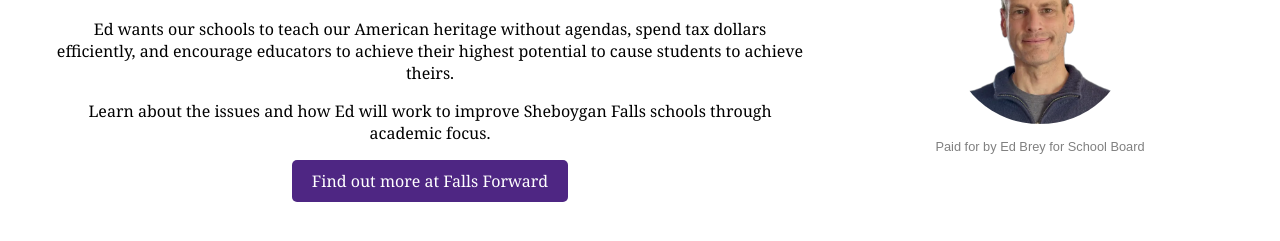
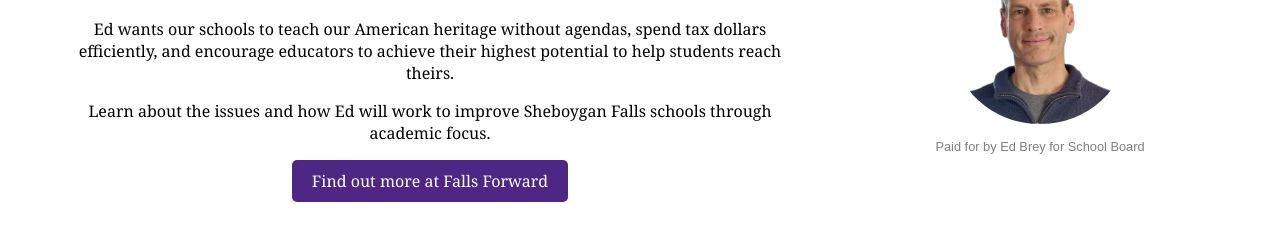
Before and after one commit to breyed/breysf, a plain HTML site: page index.html in a window 1280 px wide. Shown: the part 107-348 px from the top of the page. Drawn offline with Linux system fonts and the light colour scheme.

Commit message:
Improve goal wording.

```diff
--- a/index.html
+++ b/index.html
@@ -105,7 +105,7 @@
 				<h1><i>Vote</i> Ed Brey <i>for</i></h1>
 				<h2>Sheboygan Falls School Board</h2>
 			</header>
-			<p>Ed wants our schools to teach our American heritage without agendas, spend tax dollars efficiently, and encourage educators to achieve their highest potential to cause students to achieve theirs.</p>
+			<p>Ed wants our schools to teach our American heritage without agendas, spend tax dollars efficiently, and encourage educators to achieve their highest potential to help students reach theirs.</p>
 			<p>Learn about the issues and how Ed will work to improve Sheboygan Falls schools through academic focus.</p>
 			<a href="https://fallsforward.org" class="button">Find out more at Falls Forward</a>
 		</div>
```
